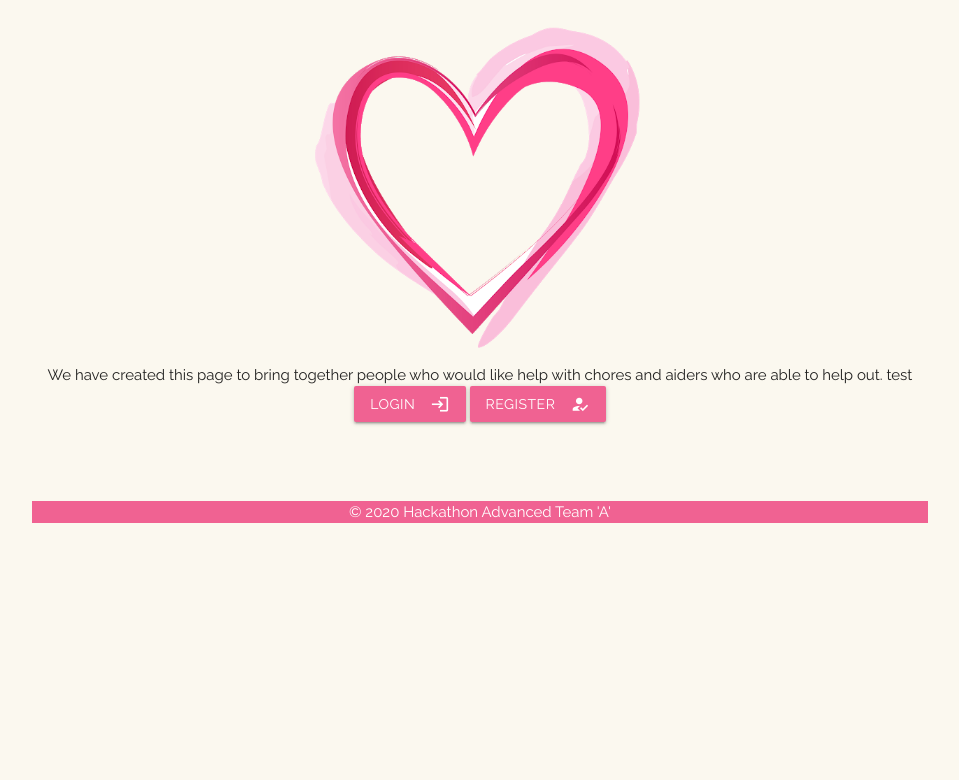
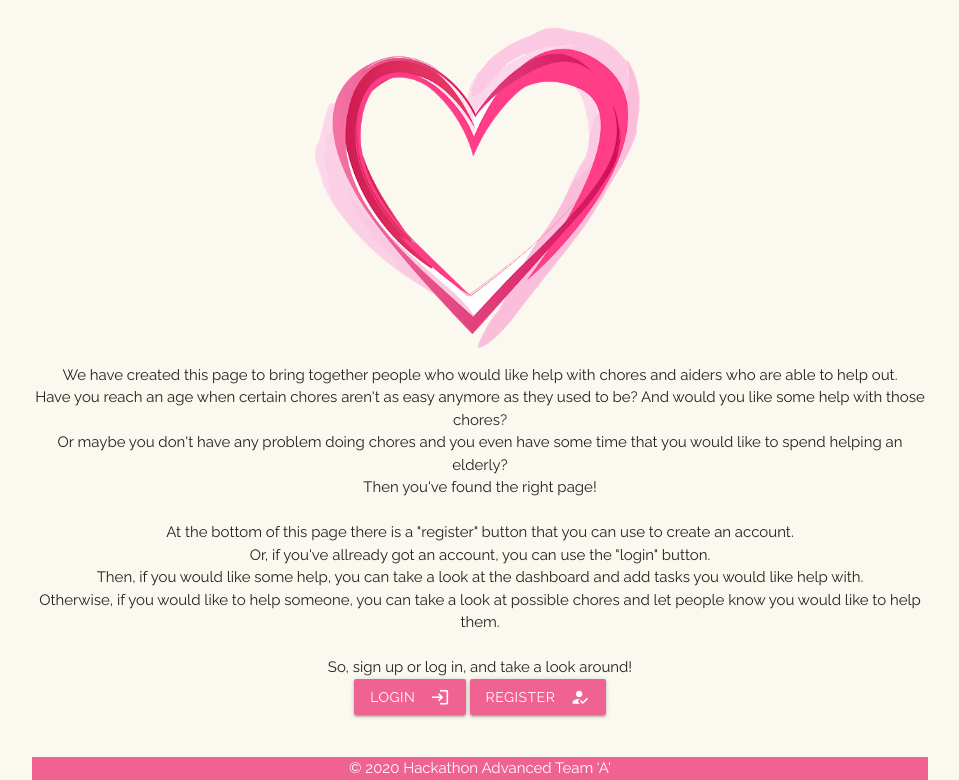
Before and after one commit to NaoiseGaffney/ElderCareSupreme, a Django app: page / in a window 1280 px wide. Shown: the part 277-1057 px from the top of the page, without its empty margins (160-1119 px from the left). Before the commit the page ends 800 px from the top, so only its background shows below. Run offline with Django 3.2, Linux system fonts and the light colour scheme; some libraries are stand-ins or nearby versions.

Commit message:
Add text to index.html

```diff
--- a/src/templates/index.html
+++ b/src/templates/index.html
@@ -14,8 +14,17 @@
     <h3>Elder Care Supreme!</h3>
     <img src="/static/images/PinkHeartNoBackground.png" class="heart-img" alt="heart">
     <p>
-      We have created this page to bring together people who would like help with chores and aiders who are able to help out.
-      test
+      We have created this page to bring together people who would like help with chores and aiders who are able to help out.<br>
+      Have you reach an age when certain chores aren't as easy anymore as they used to be? And would you like some help with those chores?<br>
+      Or maybe you don't have any problem doing chores and you even have some time that you would like to spend helping an elderly?<br>
+      Then you've found the right page!<br>
+      <br>
+      At the bottom of this page there is a "register" button that you can use to create an account.<br>
+      Or, if you've allready got an account, you can use the "login" button.<br>
+      Then, if you would like some help, you can take a look at the dashboard and add tasks you would like help with.<br>
+      Otherwise, if you would like to help someone, you can take a look at possible chores and let people know you would like to help them.<br>
+      <br>
+      So, sign up or log in, and take a look around!
     </p>
 
 
```
